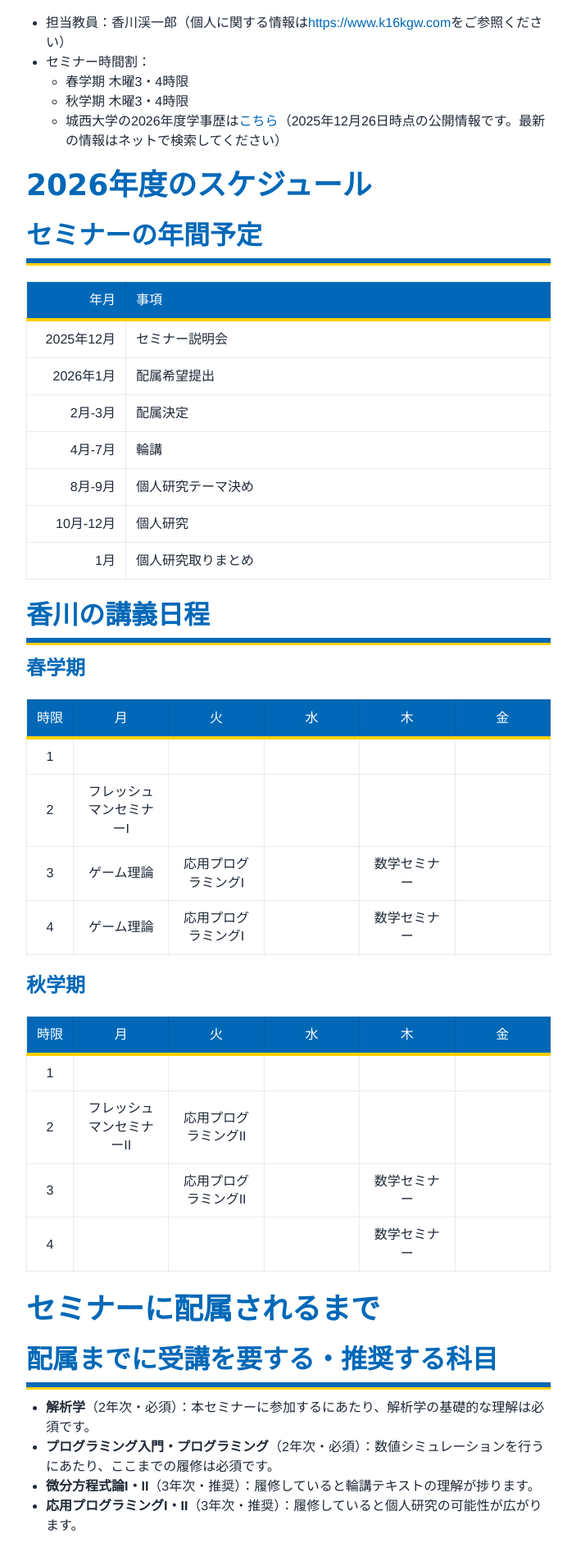
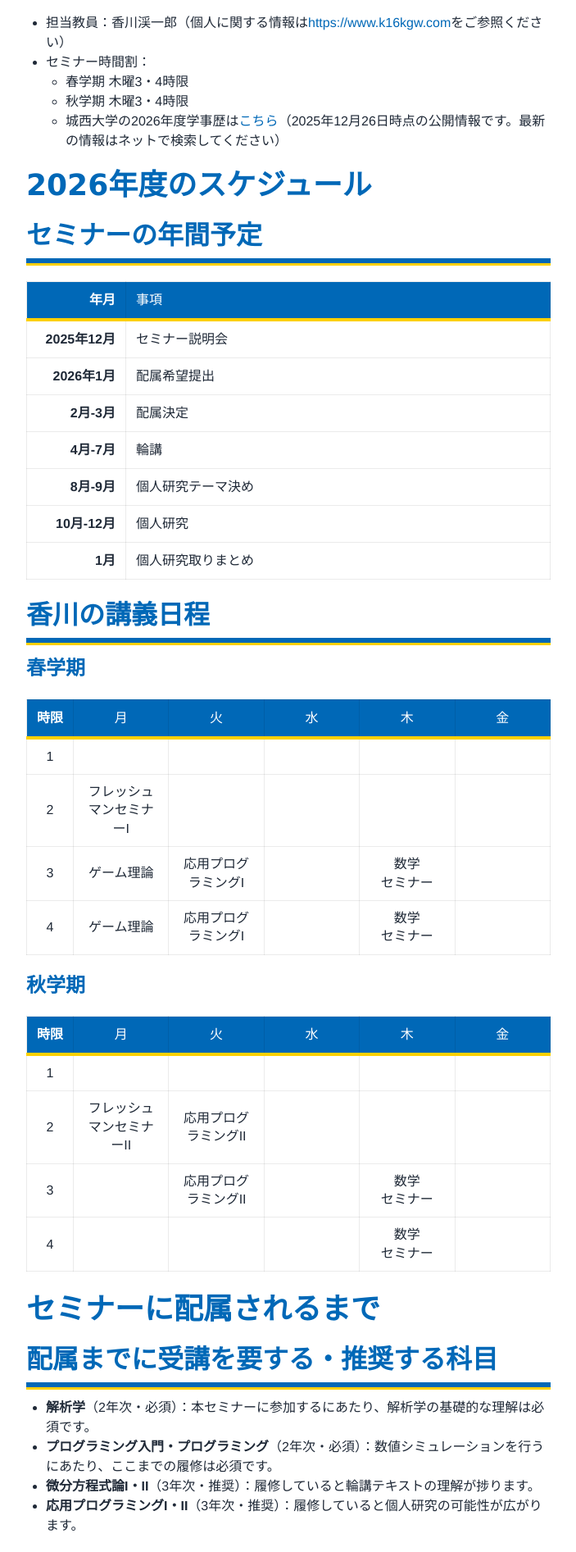
Before and after one commit to k16kgw/k16kgw.github.io, a Jekyll site: the page built from index.md, in a window 1280 px wide. Shown: the part 332-2225 px from the top of the page at 82% size, without its empty margins (288-991 px from the left). Built offline with Jekyll 4.4.1, drawn with Linux system fonts in a browser that asks for light colours.

Commit message:
chg theme-josai

```diff
--- a/_sass/_theme-josai.scss
+++ b/_sass/_theme-josai.scss
@@ -254,6 +254,11 @@ table.t-first-6 td:first-child {
   font-variant-numeric: tabular-nums; /* 数字が揃って見える（対応環境のみ） */
 }
 
+table[class^="t-first-"] th:first-child,
+table[class^="t-first-"] td:first-child {
+  font-weight: 600;
+}
+
 /* ★ 時間割表は全セル中央揃え */
 table.timetable th,
 table.timetable td {
@@ -264,6 +269,9 @@ table.timetable td {
 /* 見やすさ向上（任意） */
 table.timetable td {
   line-height: 1.4;
+}
+table.timetable td:not(:empty) {
+  font-weight: 500;
 }
 
 /* -----------------------------------------------------
--- a/index.md
+++ b/index.md
@@ -76,7 +76,7 @@ title: top page
       <td>ゲーム理論</td>
       <td>応用プログラミングI</td>
       <td></td>
-      <td>数学セミナー</td>
+      <td>数学<br>セミナー</td>
       <td></td>
     </tr>
     <tr>
@@ -84,7 +84,7 @@ title: top page
       <td>ゲーム理論</td>
       <td>応用プログラミングI</td>
       <td></td>
-      <td>数学セミナー</td>
+      <td>数学<br>セミナー</td>
       <td></td>
     </tr>
   </tbody>
@@ -125,7 +125,7 @@ title: top page
       <td></td>
       <td>応用プログラミングII</td>
       <td></td>
-      <td>数学セミナー</td>
+      <td>数学<br>セミナー</td>
       <td></td>
     </tr>
     <tr>
@@ -133,7 +133,7 @@ title: top page
       <td></td>
       <td></td>
       <td></td>
-      <td>数学セミナー</td>
+      <td>数学<br>セミナー</td>
       <td></td>
     </tr>
   </tbody>
```
